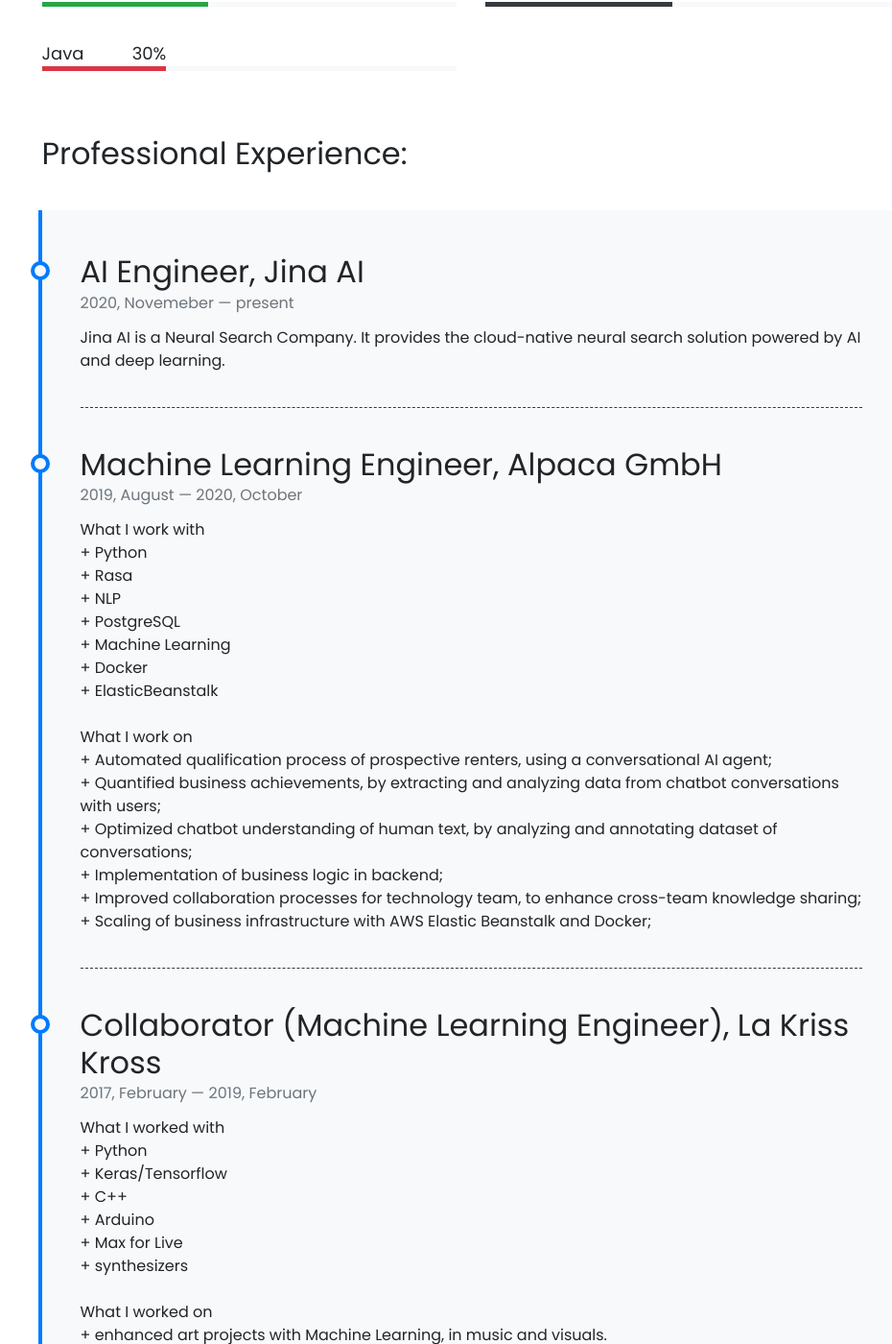
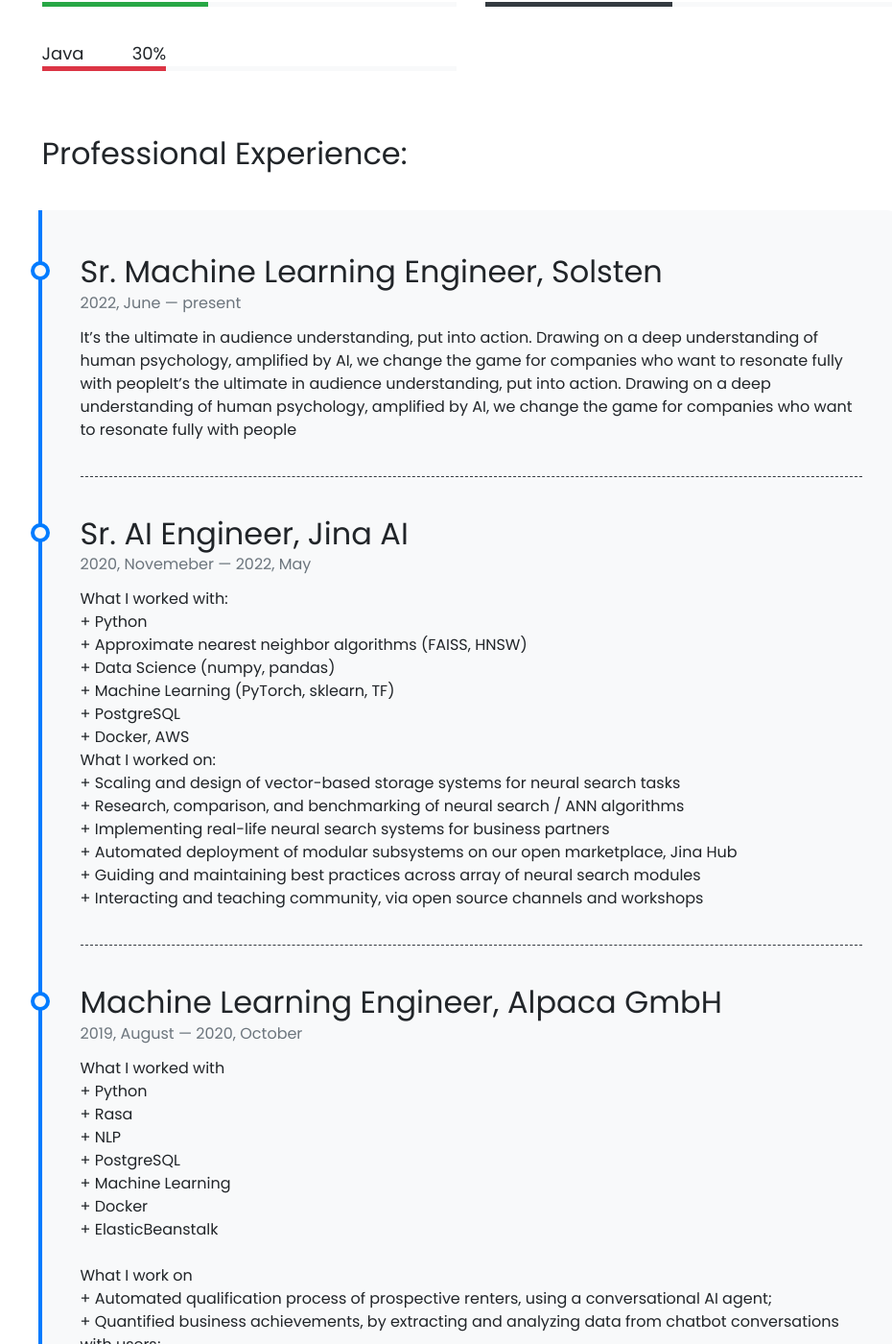
Before and after one commit to cristianmtr/resume, a Jekyll site: the page built from index.html, in a window 1280 px wide and 1400 px high, scrolled down 941 px. Shown: the whole window at 96% size, without its empty margins (149-1079 px from the left). Built offline with Jekyll 4.4.1, drawn with Linux system fonts in a browser that asks for light colours; nearby versions of some CDN libraries; comment, search, counter and statistics services are not loaded.

Commit message:
Update work.yml

```diff
--- a/_data/work.yml
+++ b/_data/work.yml
@@ -1,13 +1,17 @@
-- title: AI Engineer, Jina AI
+- title: Sr. Machine Learning Engineer, Solsten
+  from: 2022, June
+  to: present
+  description: It’s the ultimate in audience understanding, put into action. Drawing on a deep understanding of human psychology, amplified by AI, we change the game for companies who want to resonate fully with peopleIt’s the ultimate in audience understanding, put into action. Drawing on a deep understanding of human psychology, amplified by AI, we change the game for companies who want to resonate fully with people
+
+- title: Sr. AI Engineer, Jina AI
   from: 2020, Novemeber
-  to: present
-  description: Jina AI is a Neural Search Company. It provides the cloud-native neural search solution powered by AI and deep learning.
-
+  to: 2022, May
+  description: What I worked with:<br>+ Python<br>+ Approximate nearest neighbor algorithms (FAISS, HNSW)<br>+ Data Science (numpy, pandas)<br>+ Machine Learning (PyTorch, sklearn, TF)<br>+ PostgreSQL<br>+ Docker, AWS<br>What I worked on:<br>+ Scaling and design of vector-based storage systems for neural search tasks<br>+ Research, comparison, and benchmarking of neural search / ANN algorithms<br>+ Implementing real-life neural search systems for business partners<br>+ Automated deployment of modular subsystems on our open marketplace, Jina Hub<br>+ Guiding and maintaining best practices across array of neural search modules<br>+ Interacting and teaching community, via open source channels and workshops
 
 - title: Machine Learning Engineer, Alpaca GmbH
   from: 2019, August
   to: 2020, October
-  description: What I work with<br>+ Python<br>+ Rasa<br>+ NLP<br>+ PostgreSQL<br>+ Machine Learning<br>+ Docker<br>+ ElasticBeanstalk<br><br>What I work on<br>+ Automated qualification process of prospective renters, using a conversational AI agent;<br>+ Quantified business achievements, by extracting and analyzing data from chatbot conversations with users;<br>+ Optimized chatbot understanding of human text, by analyzing and annotating dataset of conversations;<br>+ Implementation of business logic in backend;<br>+ Improved collaboration processes for technology team, to enhance cross-team knowledge sharing;<br>+ Scaling of business infrastructure with AWS Elastic Beanstalk and Docker;
+  description: What I worked with<br>+ Python<br>+ Rasa<br>+ NLP<br>+ PostgreSQL<br>+ Machine Learning<br>+ Docker<br>+ ElasticBeanstalk<br><br>What I work on<br>+ Automated qualification process of prospective renters, using a conversational AI agent;<br>+ Quantified business achievements, by extracting and analyzing data from chatbot conversations with users;<br>+ Optimized chatbot understanding of human text, by analyzing and annotating dataset of conversations;<br>+ Implementation of business logic in backend;<br>+ Improved collaboration processes for technology team, to enhance cross-team knowledge sharing;<br>+ Scaling of business infrastructure with AWS Elastic Beanstalk and Docker;
 
 
 - title: Collaborator (Machine Learning Engineer), La Kriss Kross
```
